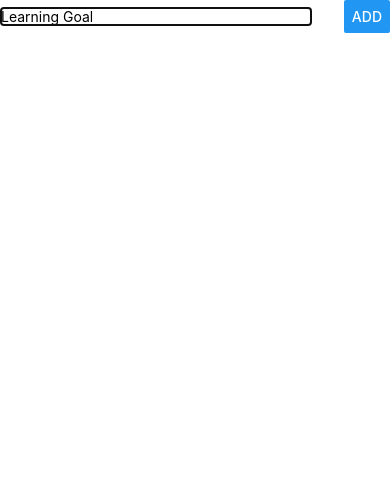
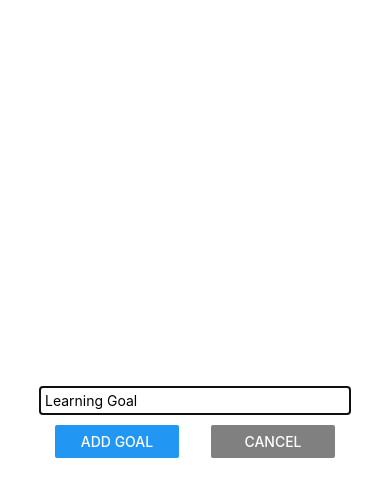
Before and after one commit to marthasharpe/rn-first-app, a React Native app: screen / in a window 390 px wide. Both pictures are taken after a click on the button "ADD NEW GOAL". Shown: the top 496 px of the page. Built offline with nearby package versions, Linux system fonts and the light colour scheme.

Commit message:
style input modal

```diff
--- a/App.js
+++ b/App.js
@@ -26,10 +26,18 @@ export default function App() {
     });
   }
 
+  const closeModal = () => {
+    setGoalModal(false);
+  }
+
   return (
     <View style={styles.screen}>
       <Button title="Add New Goal" onPress={() => setGoalModal(true)}/>
-      <GoalInput visible={goalModal} addNewGoal={addNewGoal}/>
+      <GoalInput
+        visible={goalModal}
+        closeModal={closeModal}
+        addNewGoal={addNewGoal}
+      />
       <FlatList
         keyExtractor={(item, index) => item.id}
         data={courseGoals}
--- a/components/GoalInput.js
+++ b/components/GoalInput.js
@@ -17,6 +17,7 @@ const GoalInput = (props) => {
     const handleAddGoal = () => {
         props.addNewGoal(newGoal);
         setNewGoal('');
+        props.closeModal();
     }
 
     return (
@@ -28,7 +29,14 @@ const GoalInput = (props) => {
                     onChangeText={handleInput}
                     value={newGoal}
                     />
-                <Button title="ADD" onPress={handleAddGoal}/>
+                <View style={styles.buttonContainer}>
+                    <View style={styles.button}>
+                        <Button title="ADD GOAL" onPress={handleAddGoal} />
+                    </View>
+                    <View style={styles.button}>
+                        <Button title="CANCEL" color="grey" onPress={props.closeModal}/>
+                    </View>
+                </View>
             </View>
         </Modal>
     )
@@ -36,15 +44,25 @@ const GoalInput = (props) => {
 
 const styles = StyleSheet.create({
     inputContainer: {
-        flexDirection: "row",
-        justifyContent: "space-between",
+        flex: 1,
+        justifyContent: "center",
         alignItems: "center"
     },
-        input: {
+    input: {
+        padding: 5,
         width: "80%",
         borderColor: "black",
-        borderWidth: 1
+        borderWidth: 1,
+        marginBottom: 10
     },
+    buttonContainer: {
+        flexDirection: "row",
+        width: "80%",
+        justifyContent: "space-around"
+    },
+    button: {
+        width: "40%"
+    }
 });
 
 export default GoalInput;
```
